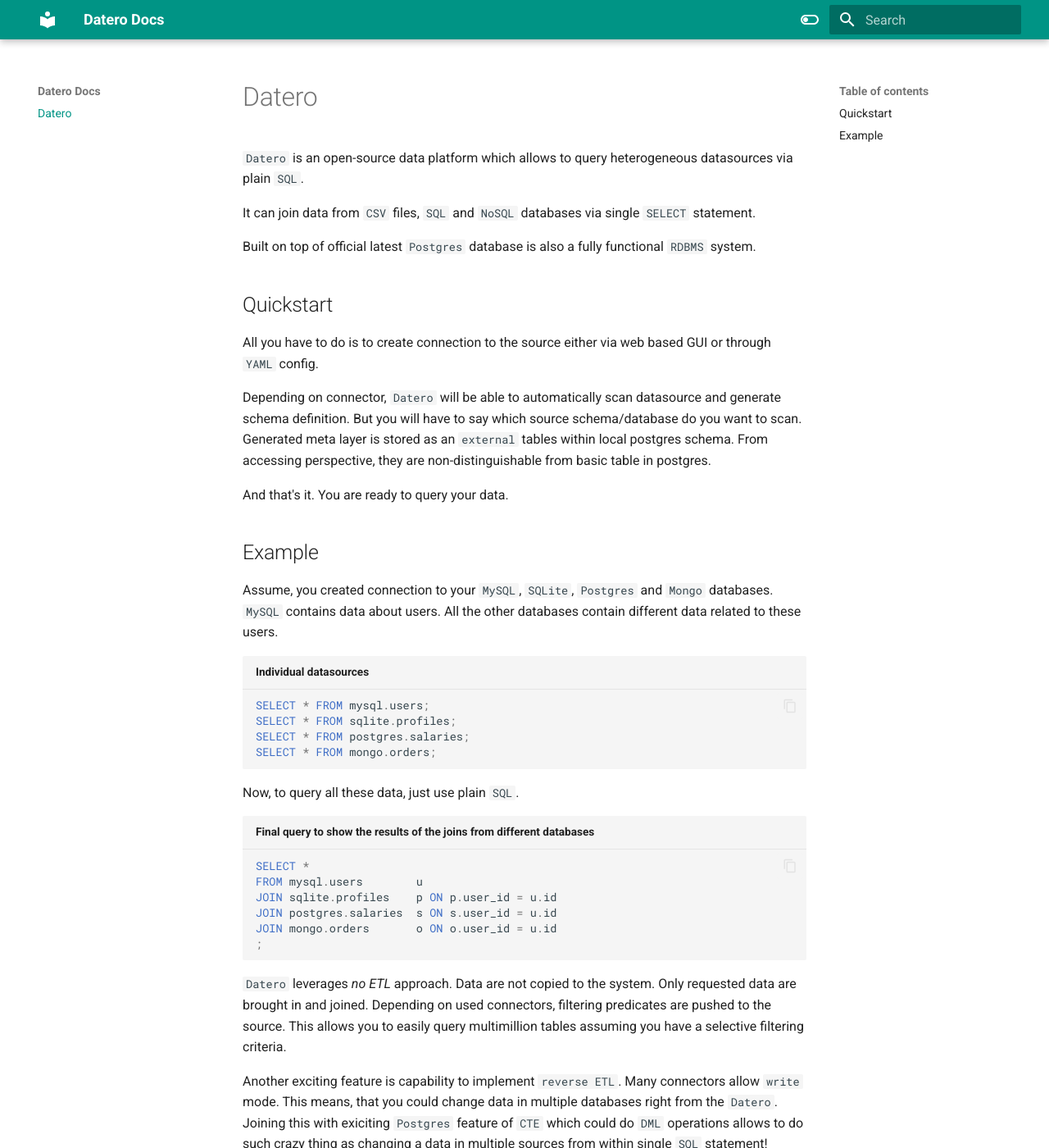
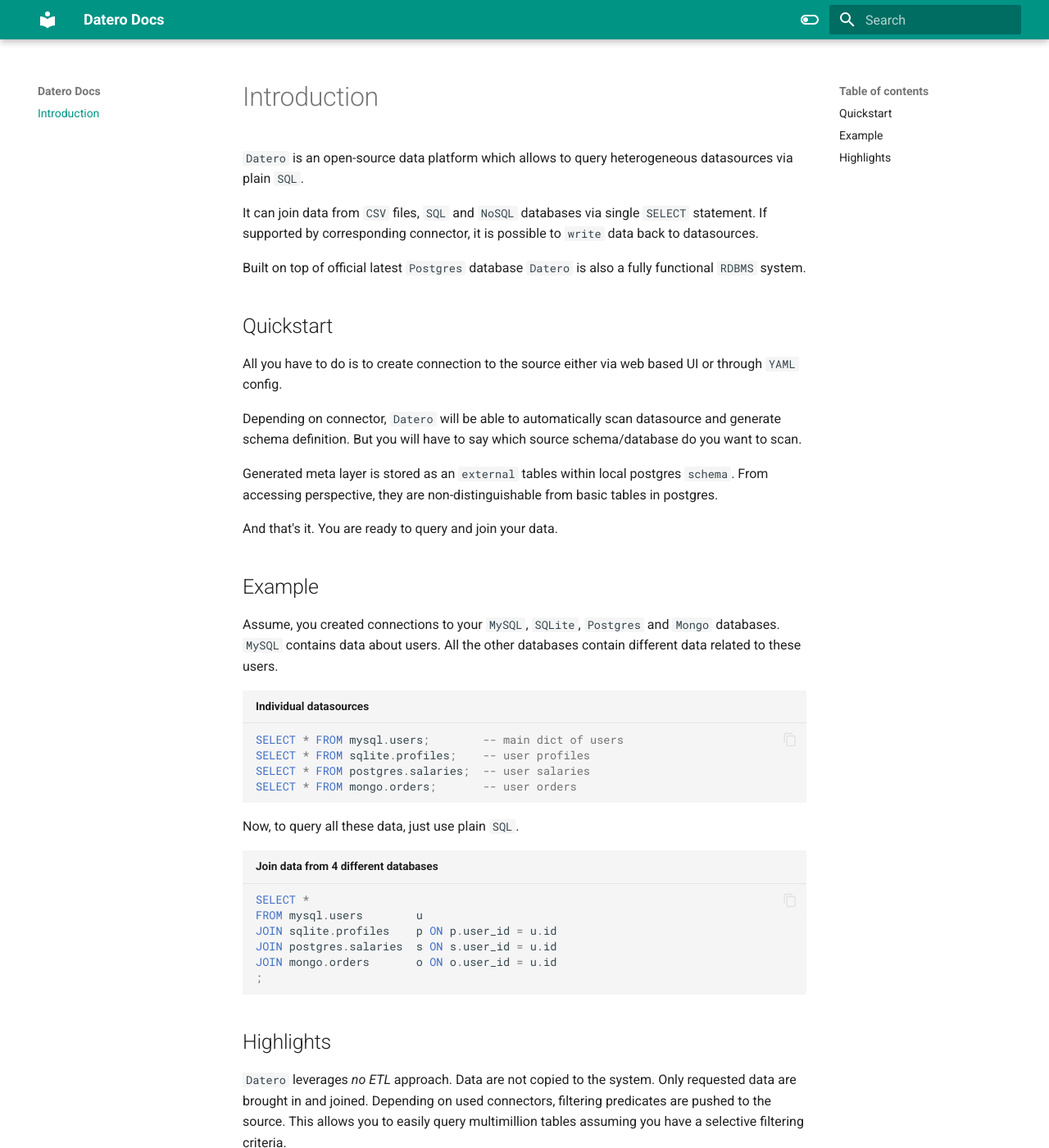
Before and after one commit to chumaky/datero-docs, an MkDocs documentation site: the page built from docs/index.md, in a window 1280 px wide and 1400 px high. Shown: the whole window at 82% size. Built offline with MkDocs 1.6.1 and Material for MkDocs 9.7.7, drawn with Linux system fonts in a browser that asks for light colours; some of the changed text lies outside the part shown.

Commit message:
Some changes

````diff
--- a/docs/index.md
+++ b/docs/index.md
@@ -1,37 +1,40 @@
-# Datero
+# Introduction
 
 `Datero` is an open-source data platform which allows to query heterogeneous datasources via plain `SQL`.
 
 It can join data from `CSV` files, `SQL` and `NoSQL` databases via single `SELECT` statement.
+If supported by corresponding connector, it is possible to `write` data back to datasources.
 
-Built on top of official latest `Postgres` database is also a fully functional `RDBMS` system.
+Built on top of official latest `Postgres` database `Datero` is also a fully functional `RDBMS` system.
 
 
 ## Quickstart
-All you have to do is to create connection to the source either via web based GUI or through `YAML` config.
+All you have to do is to create connection to the source either via web based UI or through `YAML` config.
 
 Depending on connector, `Datero` will be able to automatically scan datasource and generate schema definition.
 But you will have to say which source schema/database do you want to scan.
-Generated meta layer is stored as an `external` tables within local postgres schema.
-From accessing perspective, they are non-distinguishable from basic table in postgres.
 
-And that's it. You are ready to query your data.
+
+Generated meta layer is stored as an `external` tables within local postgres `schema`.
+From accessing perspective, they are non-distinguishable from basic tables in postgres.
+
+And that's it. You are ready to query and join your data.
 
 
 ## Example
-Assume, you created connection to your `MySQL`, `SQLite`, `Postgres` and `Mongo` databases.
+Assume, you created connections to your `MySQL`, `SQLite`, `Postgres` and `Mongo` databases.
 `MySQL` contains data about users. All the other databases contain different data related to these users.
 
 ```sql title="Individual datasources"
-SELECT * FROM mysql.users;
-SELECT * FROM sqlite.profiles;
-SELECT * FROM postgres.salaries;
-SELECT * FROM mongo.orders;
+SELECT * FROM mysql.users;        -- main dict of users
+SELECT * FROM sqlite.profiles;    -- user profiles
+SELECT * FROM postgres.salaries;  -- user salaries
+SELECT * FROM mongo.orders;       -- user orders
 ```
 
 Now, to query all these data, just use plain `SQL`.
 
-```sql title="Final query to show the results of the joins from different databases"
+```sql title="Join data from 4 different databases"
 SELECT *
 FROM mysql.users        u
 JOIN sqlite.profiles    p ON p.user_id = u.id
@@ -40,12 +43,14 @@ JOIN mongo.orders       o ON o.user_id = u.id
 ;
 ```
 
-
+## Highlights
 `Datero` leverages _no ETL_ approach. Data are not copied to the system.
 Only requested data are brought in and joined.
 Depending on used connectors, filtering predicates are pushed to the source.
 This allows you to easily query multimillion tables assuming you have a selective filtering criteria.
 
-Another exciting feature is capability to implement `reverse ETL`.
+Another exciting feature is capability to implement _reverse ETL_.
 Many connectors allow `write` mode. This means, that you could change data in multiple databases right from the `Datero`.
-Joining this with exiciting `Postgres` feature of `CTE` which could do `DML` operations allows to do such crazy thing as changing a data in multiple sources from within single `SQL` statement!
+
+`Postgres` has an exciting feature of `CTE` which could do `DML` operations.
+This allows to do such a crazy thing as changing the data in multiple sources from within single `SQL` statement!
--- a/mkdocs.yml
+++ b/mkdocs.yml
@@ -1,11 +1,16 @@
 site_name: Datero Docs
+site_url: https://datero.tech/docs/
 theme:
   name: material
   features:
   #- navigation.tabs
+  - navigation.instant
   - navigation.sections
+  - navigation.tracking
+  - navigation.top
+  - navigation.path
+  # this options switches off "Table of Contents" section on the right side
   #- toc.integrate
-  - navigation.top
   - search.suggest
   - search.highlight
   - content.tabs.link
@@ -27,6 +32,9 @@ theme:
       name: Switch to light mode
     primary: teal
     accent: lime
+
+extra_css:
+  - extra.css
 
 markdown_extensions:
 # Python Markdown
````
Also changed, not shown: docs/extra.css (added, +7 -0 lines), 1 other file.
